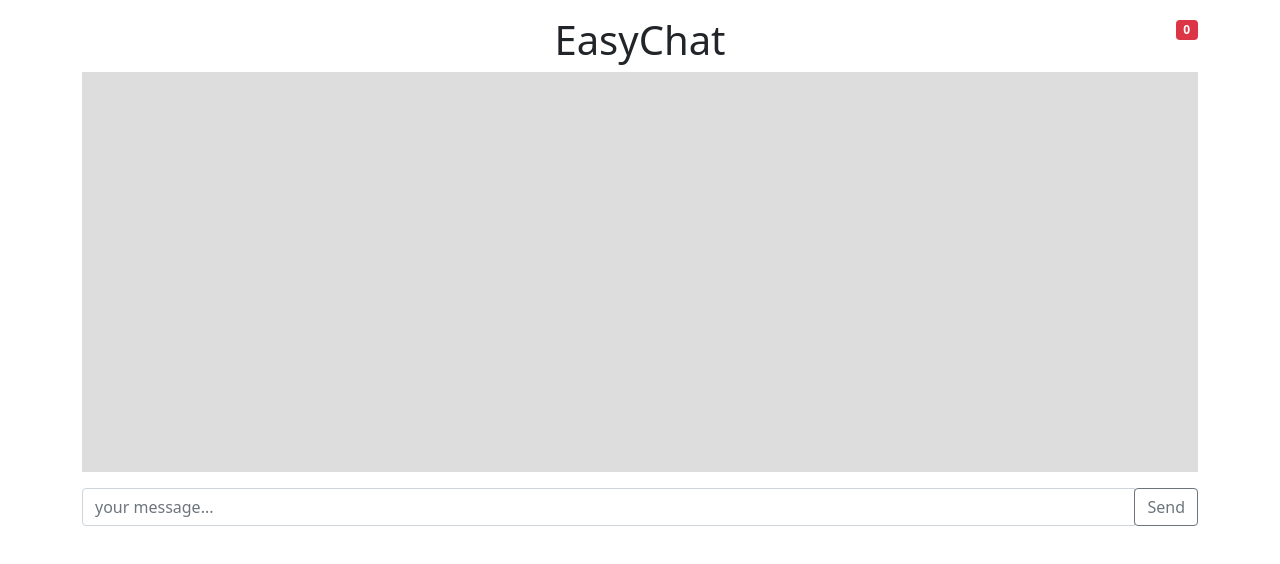
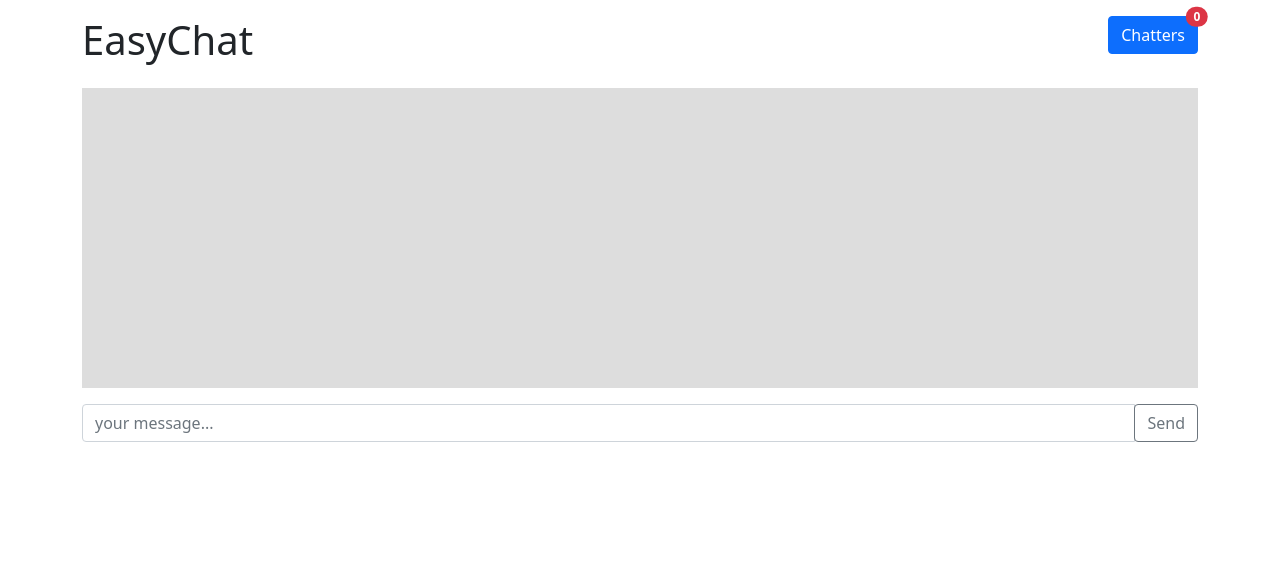
Before and after one commit to lamorbidamacchina/easychat, a website: page public/default.html in a window 1280 px wide. Drawn offline with nearby package versions, Linux system fonts and the light colour scheme; no server answers.

Commit message:
css updates

```diff
--- a/public/default.css
+++ b/public/default.css
@@ -1 +1 @@
-#chatBoard {min-height:400px; background: #ddd; text-align:left;}
+#chatBoard {min-height:300px; background: #ddd; text-align:left;}
--- a/public/default.html
+++ b/public/default.html
@@ -12,15 +12,18 @@
   </head>
   <body>
     <div class="container-md text-center mt-3">
-      <div class="row">
-        <div class="col-4">
-
+      <div class="row mb-3">
+        <div class="col-6 text-start">
+          <h1>EasyChat</h1>
         </div>
-        <div class="col-4">
-          <h1>EasyChat </h1>
-        </div>
-        <div class="col-4 text-end">
-            <span class="badge bg-danger" id="participants">0</span>
+        <div class="col-6 text-end">
+            <!-- <span class="badge bg-danger" id="participants">0</span> -->
+            <button type="button" class="btn btn-primary position-relative">
+              Chatters
+              <span class="position-absolute top-0 start-100 translate-middle badge rounded-pill bg-danger" id="participants">
+                0
+              </span>
+            </button>
         </div>
       </div>
 
```
Also changed, not shown: README.md.
